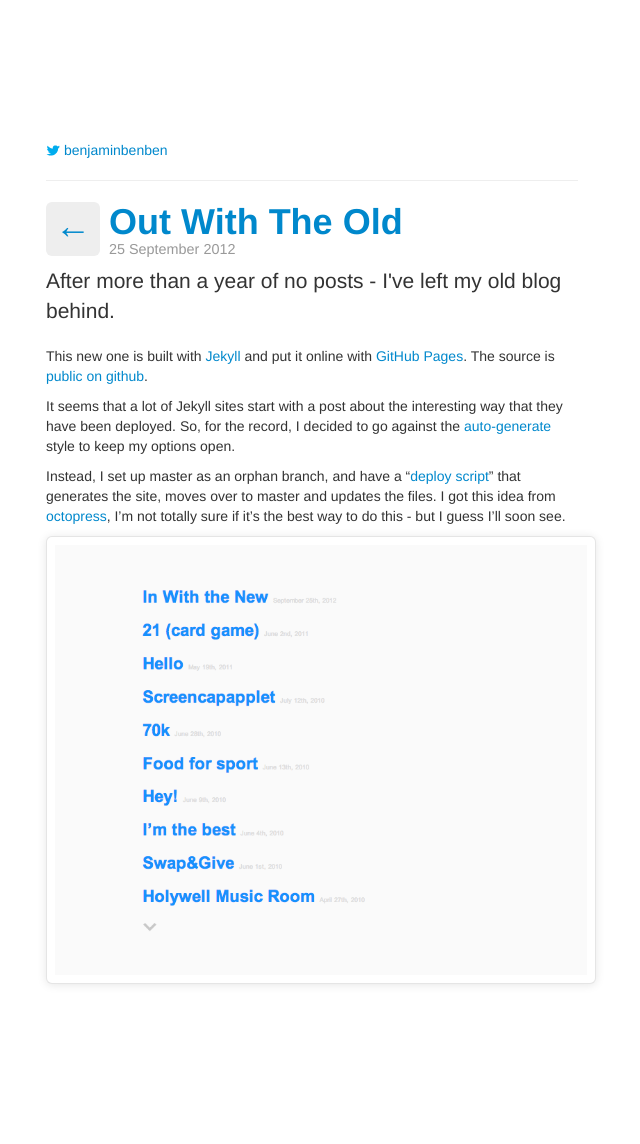
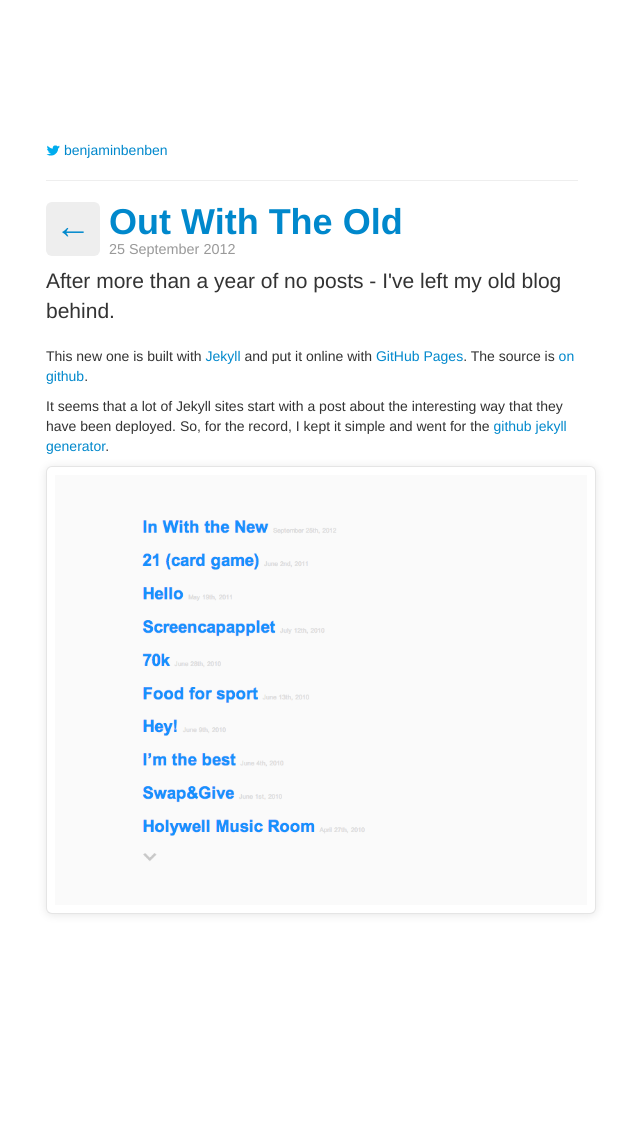
Before and after one commit to benfoxall/benfoxall.github.com, a Jekyll site: the page built from _posts/2012-09-25-out-with-the-old.md, in a window 1280 px wide. Shown: the whole page, without its empty margins (10-650 px from the left). Built offline with Jekyll 4.4.1, drawn with Linux system fonts in a browser that asks for light colours; comment, search, counter and statistics services are not loaded; after the commit the page ends 1074 px from its top, so only the background shows below that.

Commit message:
updated posts

```diff
--- a/_posts/2012-09-25-out-with-the-old.md
+++ b/_posts/2012-09-25-out-with-the-old.md
@@ -4,11 +4,9 @@ layout: post
 
 <p class="lead">After more than a year of no posts - I've left my old blog behind.</p>
 
-This new one is built with [Jekyll][jkl] and put it online with [GitHub Pages][gh-pages].  The source is [public on github][blog-src].
+This new one is built with [Jekyll][jkl] and put it online with [GitHub Pages][gh-pages].  The source is [on github][blog-src].
 
-It seems that a lot of Jekyll sites start with a post about the interesting way that they have been deployed.  So, for the record, I decided to go against the [auto-generate][gh-pages-jkl] style to keep my options open.
-
-Instead, I set up master as an orphan branch, and have a "[deploy script][deploy]" that generates the site, moves over to master and updates the files.  I got this idea from [octopress][octopress],  I'm not totally sure if it's the best way to do this - but I guess I'll soon see.
+It seems that a lot of Jekyll sites start with a post about the interesting way that they have been deployed.  So, for the record, I kept it simple and went for the [github jekyll generator][gh-pages-jkl].
 
 <a href="http://bfoxall.com">
 	<img src="/img/bfoxall.png" width="766" height="619" />
```
Also changed, not shown: _posts/x2012-10-12-lastfm-canvas-streamgraph.md (+1 -1 lines).
